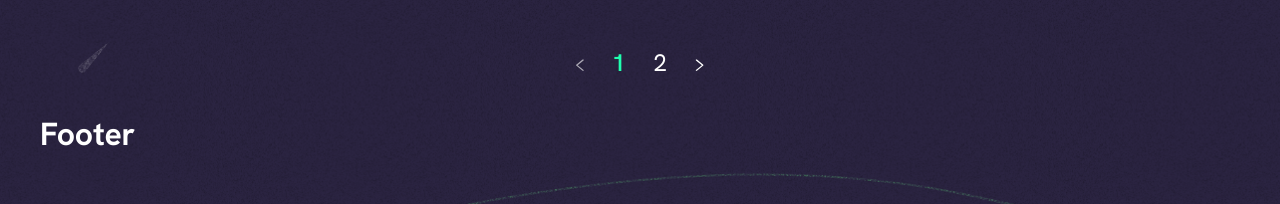
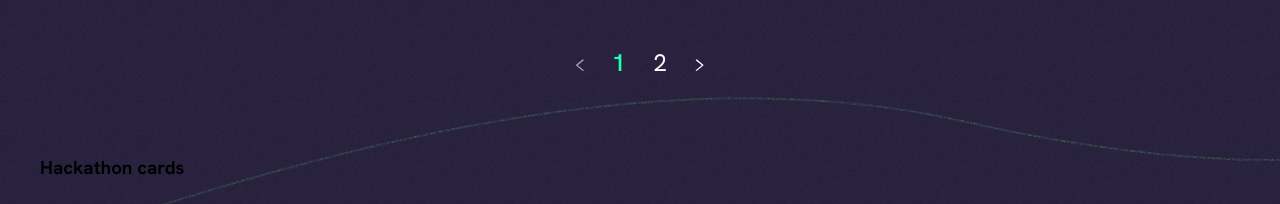
Before and after one commit to nwplus/www, a Next.js app: page /charcuterie in a window 1280 px wide. Shown: the part 3983-4187 px from the top of the page. Built offline with nearby package versions, Linux system fonts and the light colour scheme.

Commit message:
remove footer reference

```diff
--- a/pages/charcuterie.js
+++ b/pages/charcuterie.js
@@ -82,7 +82,6 @@ export default function Charcuterie() {
           <ResourcePage
             resources={MOCK_RESOURCES_DATA}
           />
-          <Title2>Footer</Title2>
         </ContentContainer>
 
         <ContentContainer>
```
